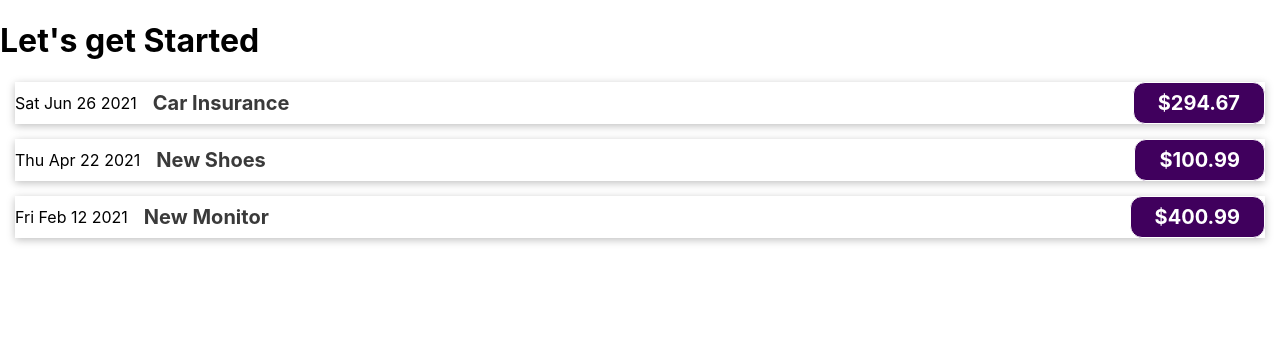
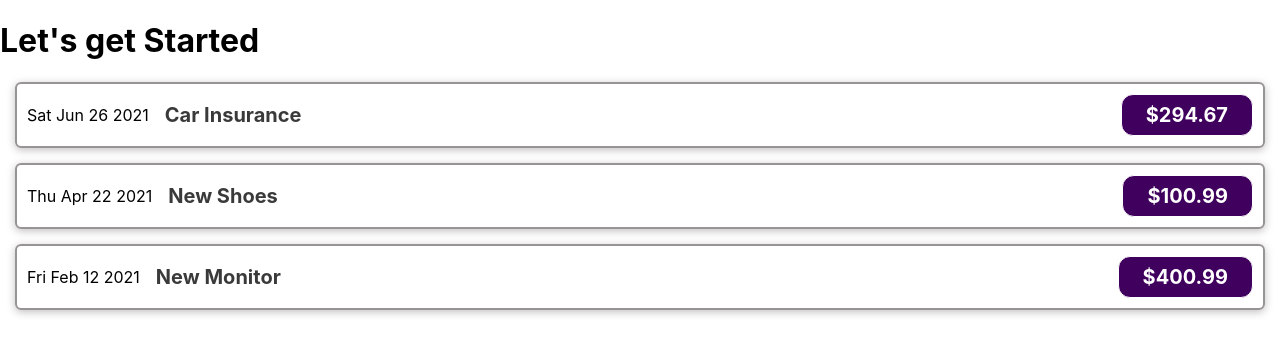
Before and after one commit to PatrickBoynton/expense-app, a React (Create React App) app: page / in a window 1280 px wide. Shown: the top 354 px of the page. Built offline with nearby package versions, Linux system fonts and the light colour scheme.

Commit message:
Added padding, a border, and rounded the borders.

```diff
--- a/src/components/ExpenseItem.css
+++ b/src/components/ExpenseItem.css
@@ -4,6 +4,9 @@
     align-items: center;
     box-shadow: 0 2px 8px rgba(0, 0, 0, .25);
     margin : 15px;
+    padding: 10px;
+    border: 2px solid #979494;
+    border-radius: 6px;
 }
 
 .expense-item__description {
```
